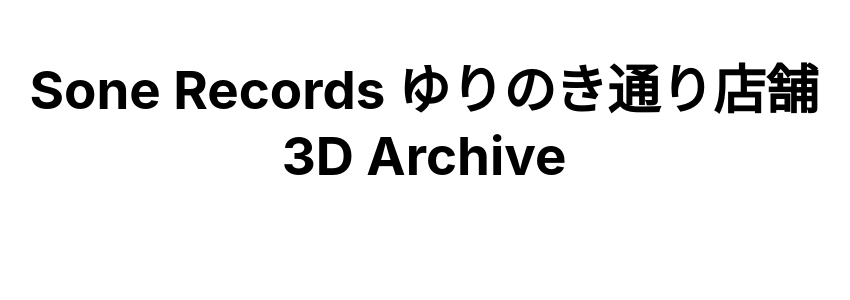
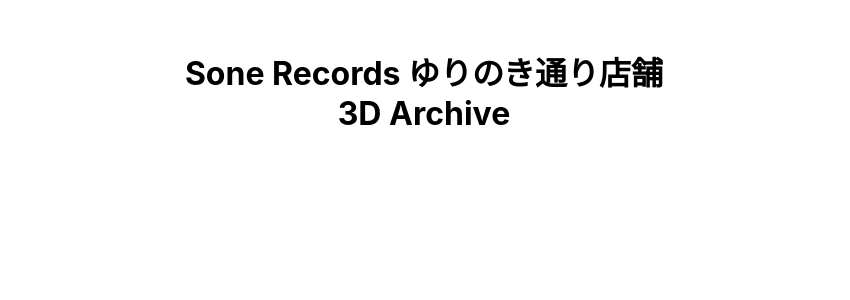
Before and after one commit to maeda56/sonerecords-3darchive, a React (Create React App) app: page / in a window 1280 px wide. Shown: the top 300 px of the page, without its empty margins (216-1066 px from the left). Built offline with nearby package versions, Linux system fonts and the light colour scheme.

Commit message:
change screen ratio

```diff
--- a/src/App.css
+++ b/src/App.css
@@ -44,7 +44,7 @@
 #my-model-viewer {
   width: 100%;  /* 横幅を全体に広げる */
   height: auto; /* 高さは自動的に設定 */
-  aspect-ratio: 16 / 9; /* アスペクト比を設定（オプション） */
+  aspect-ratio: 1 / 1; /* アスペクト比を設定（オプション） */
 }
 
 .home__title {
@@ -53,7 +53,7 @@
 }
 
 .home__sentence {
-  font-size: 3.3rem;
+  font-size: 2rem;
   font-weight: 700;
   margin-top: 1rem;
 }
--- a/src/App.js
+++ b/src/App.js
@@ -47,7 +47,7 @@
       </Helmet>
       <div class="home__title">
             <div class="home__sentence">
-                Sone Records ゆりのき通り店舗 <br></br>3D Archive
+                Sone Records ゆりのき通り店舗<br></br>3D Archive
             </div>
         </div>
       <div className="model-viewer">
```
